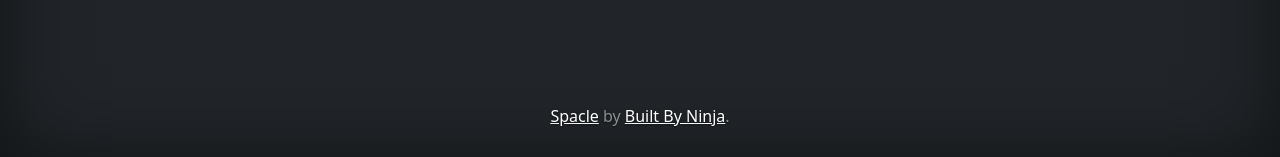
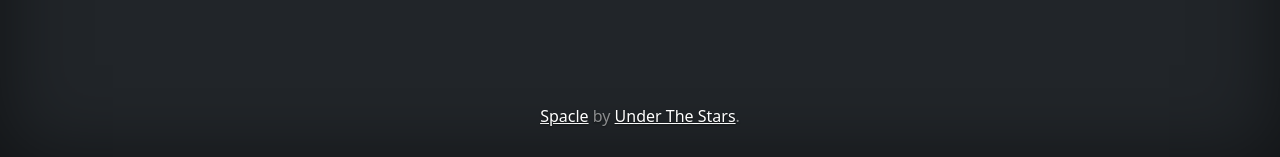
Before and after one commit to andybateman/andybateman.github.io, a Jekyll site: the page spacle/index.html, which Jekyll copies as it is, in a window 1280 px wide. Shown: the part 740-897 px from the top of the page. Built offline with Jekyll 4.4.1, drawn with Linux system fonts in a browser that asks for light colours.

```diff
--- a/spacle/index.html
+++ b/spacle/index.html
@@ -72,11 +72,11 @@
 
       <footer class="mt-auto text-white-50">
         <p>
-          <a href="https://www.underthestars.co.nz" class="text-white"
+          <a href="http://www.andybateman.com/spacle" class="text-white"
             >Spacle</a
           >
           by
-          <a href="https://builtby.ninja/" class="text-white">Built By Ninja</a
+          <a href="https://www.underthestars.co.nz" class="text-white">Under The Stars</a
           >.
         </p>
       </footer>
```
